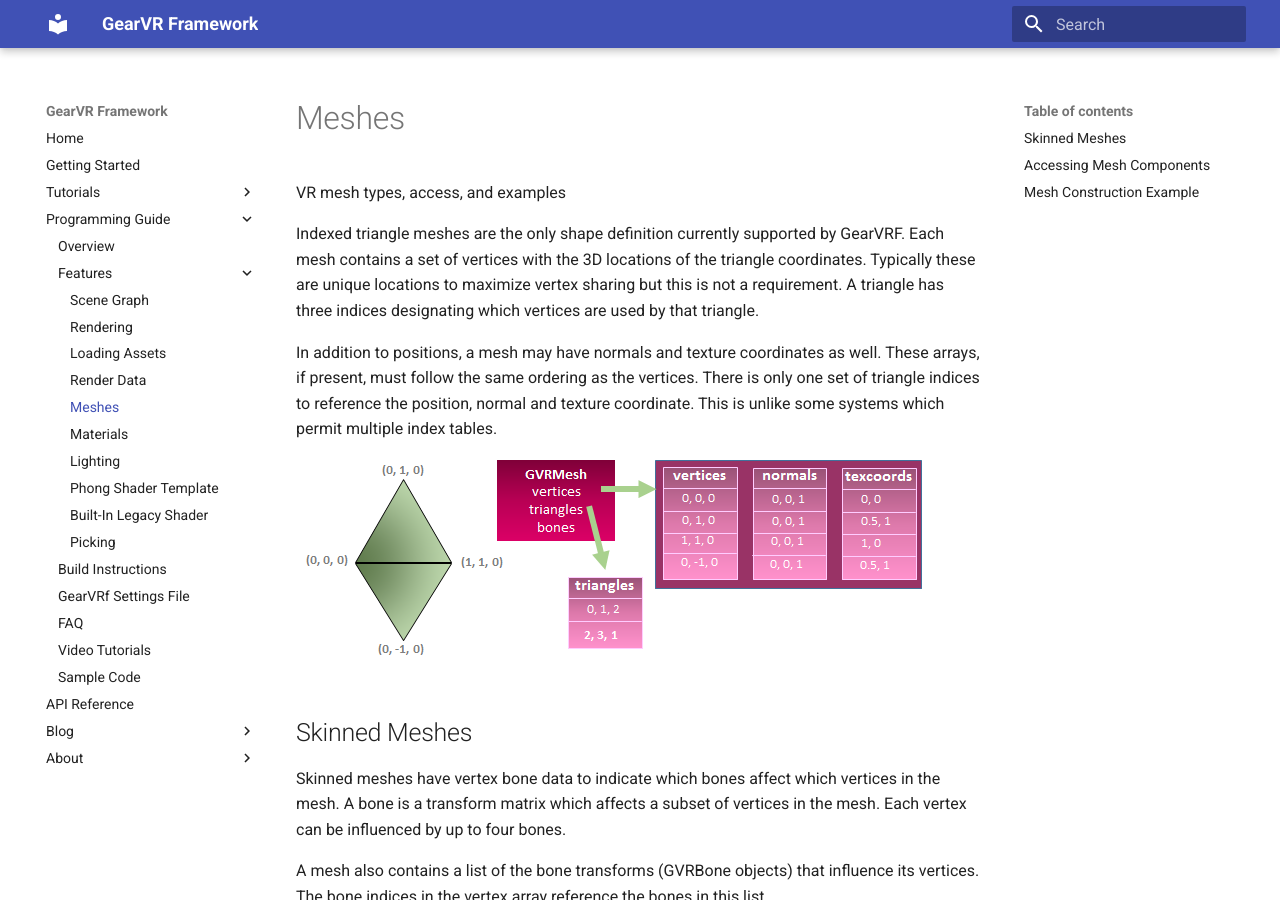
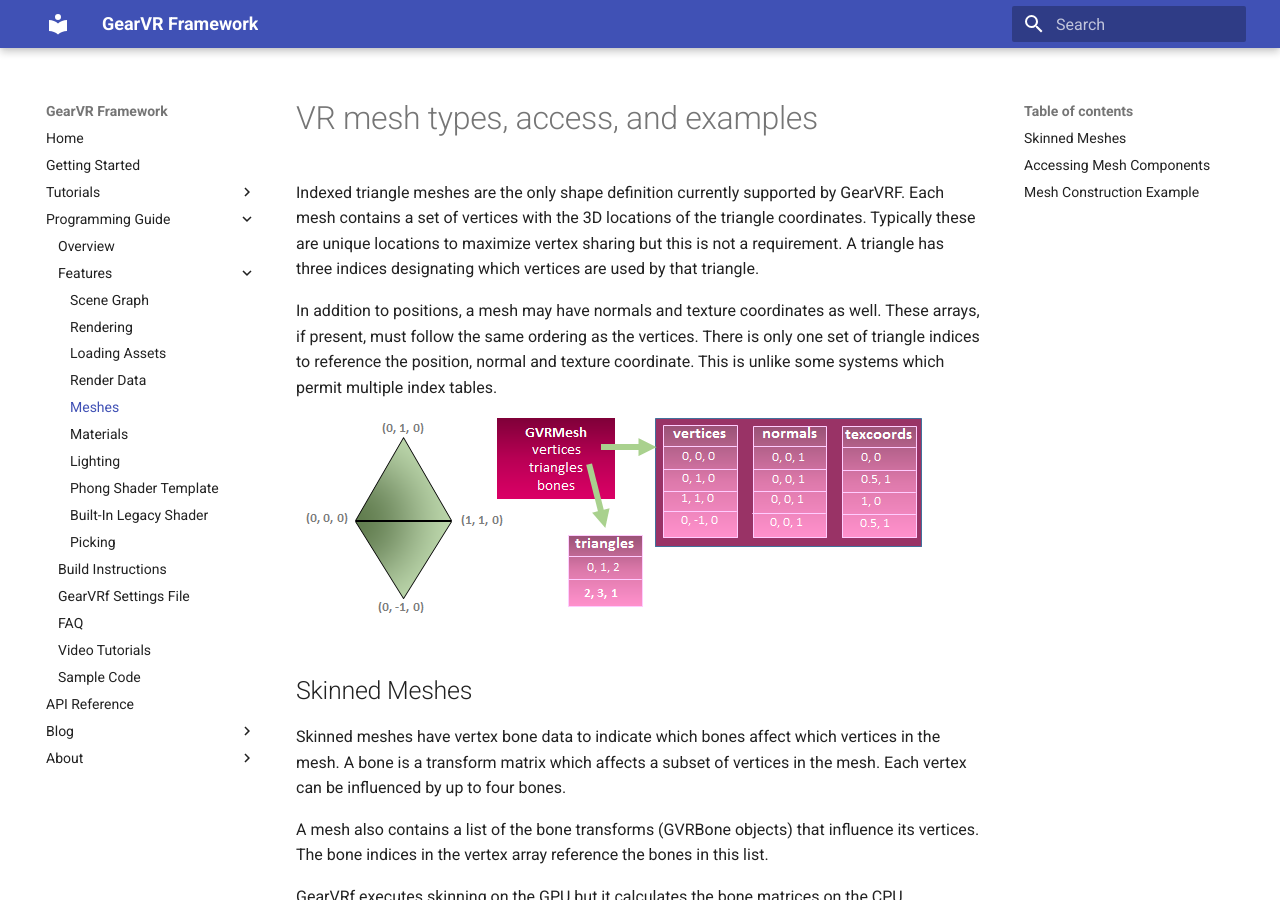
Before and after one commit to nitosan/GearVRf-docs, an MkDocs documentation site: the page built from docs/programming_guide/features/meshes.md, in a window 1280 px wide and 900 px high. Built offline with MkDocs 1.6.1 and Material for MkDocs 9.7.7, drawn with Linux system fonts in a browser that asks for light colours; old or Windows-style settings are respelled for this version of MkDocs.

Commit message:
fixed titles

```diff
--- a/docs/programming_guide/features/meshes.md
+++ b/docs/programming_guide/features/meshes.md
@@ -1,4 +1,4 @@
-VR mesh types, access, and examples
+# VR mesh types, access, and examples
 
 Indexed triangle meshes are the only shape definition currently supported by GearVRF. Each mesh contains a set of vertices with the 3D locations of the triangle coordinates. Typically these are unique locations to maximize vertex sharing but this is not a requirement. A triangle has three indices designating which vertices are used by that triangle.
 
@@ -6,7 +6,7 @@ In addition to positions, a mesh may have normals and texture coordinates as wel
 
 ![](/images/GVRf_Mesh.png)
 
-##Skinned Meshes
+## Skinned Meshes
 
 Skinned meshes have vertex bone data to indicate which bones affect which vertices in the mesh. A bone is a transform matrix which affects a subset of vertices in the mesh. Each vertex can be influenced by up to four bones.
 
@@ -16,7 +16,7 @@ GearVRf executes skinning on the GPU but it calculates the bone matrices on the
 
 ![](/images/GVRf_Skinned_Mesh.png)
 
-##Accessing Mesh Components
+## Accessing Mesh Components
 
 The vertex shader used to render the mesh determines which vertex components are required. The GearVRf build-in shaders rely on positions, normals, texture coordinates and bone information. You can write your own shaders which use other vertex components.
 
@@ -38,7 +38,7 @@ The index array describes an indexed triangle list. Each triangle has three cons
 |float4 |setVec4Vector(String name, float[]) |float[] getVec4Vector(String name)|
 |float |setFloatVector(String name, float[]) |float[] getFloatVectorString name()|
 
-##Mesh Construction Example
+## Mesh Construction Example
 
 Most of the time your code will obtain meshes by loading asset files. You can also construct or modify meshes programmatically. A mesh may contain positions, normal and texture coordinates. Depending on the shader used to display the mesh, some of these vertex components may not be used. For example, a shader which does not do lighting will typically not need normals. You can omit the normals and texture coordinate arrays if your shader doesn't need them.
 
```
